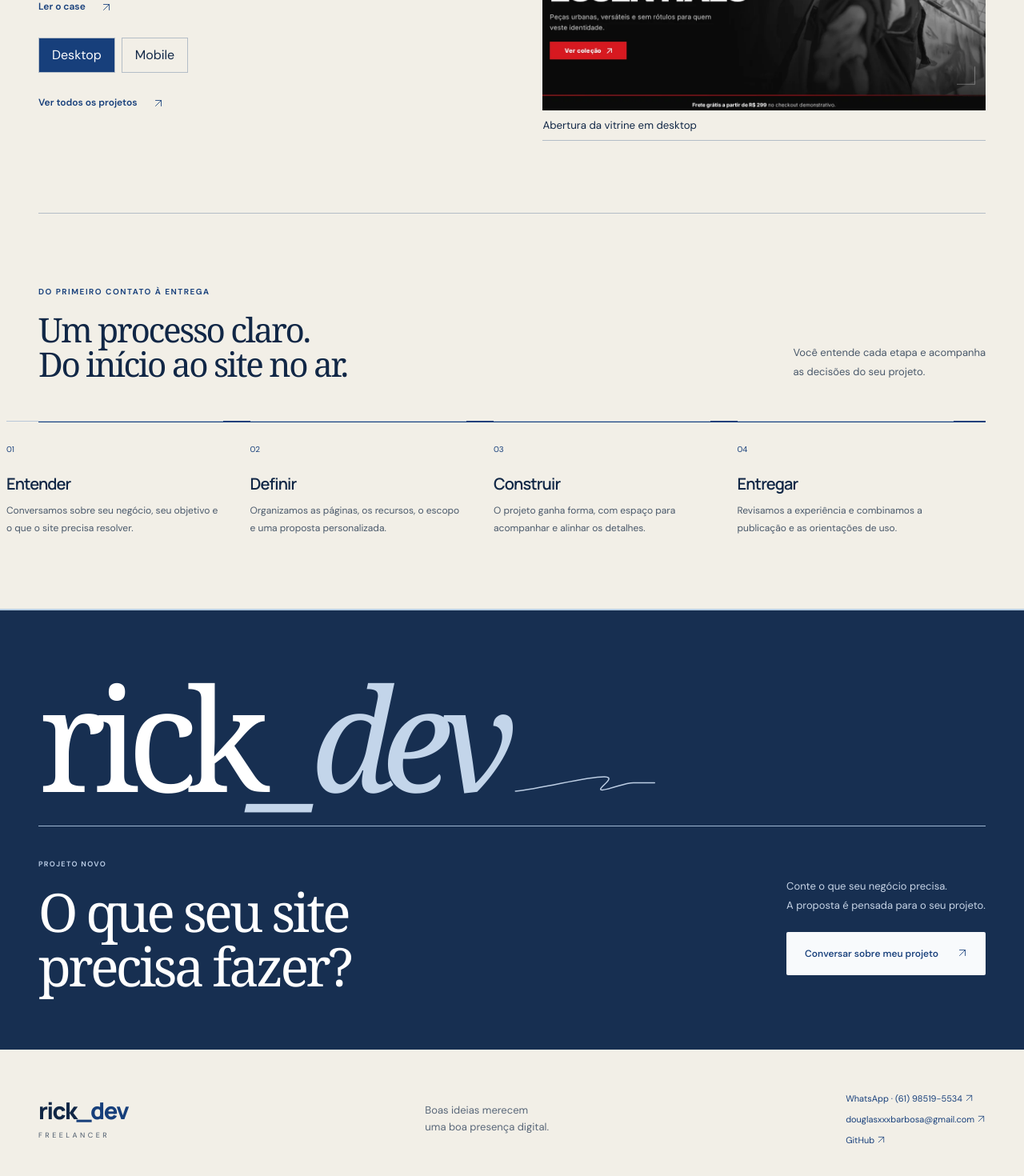
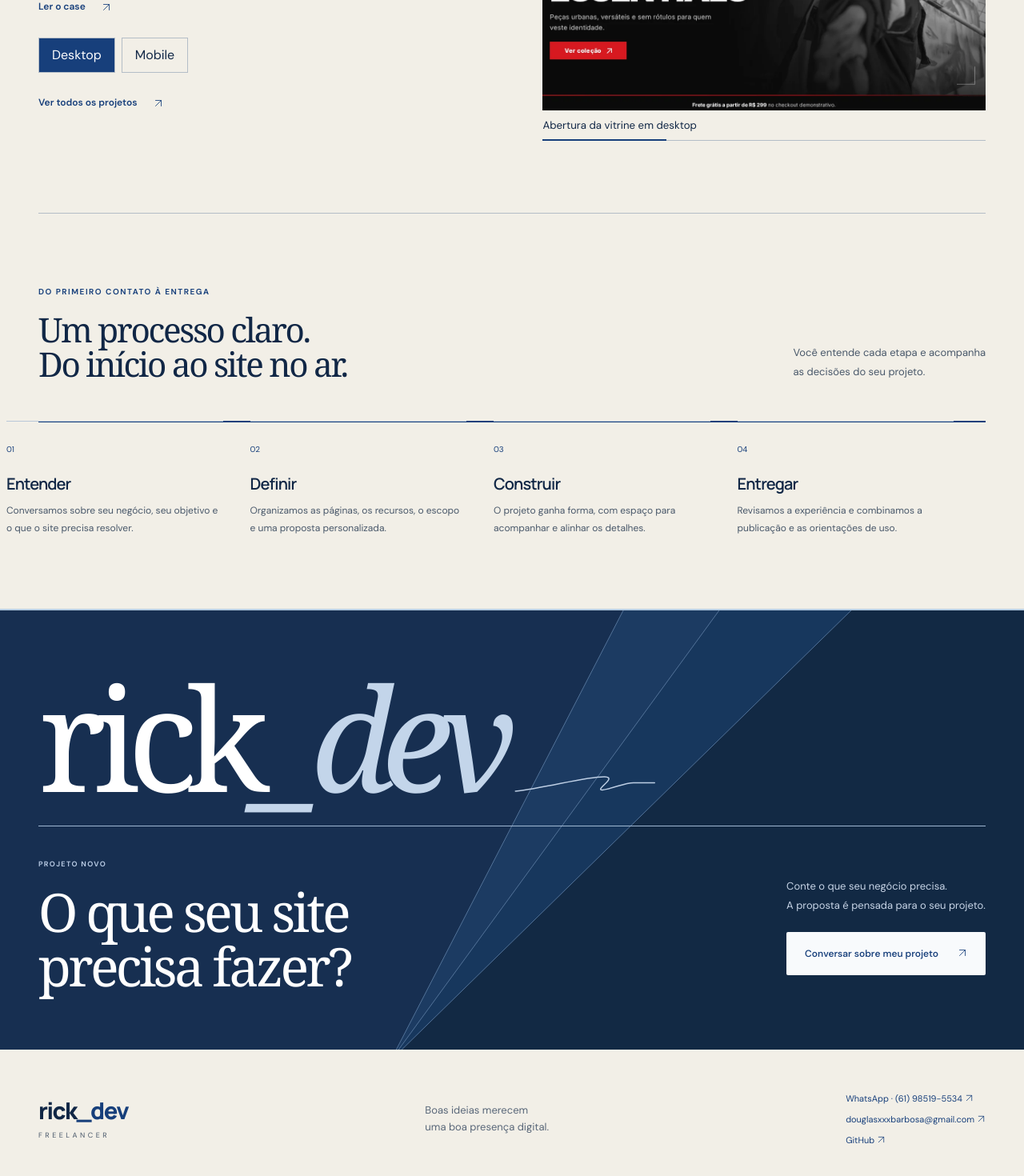
Before and after one commit to rick-dev-rick/rick-dev-freelancer, a React (Vite) app: page / in a window 1280 px wide. Shown: the part 1660-3130 px from the top of the page at 80% size. Built offline with nearby package versions, Linux system fonts and the light colour scheme.

Commit message:
Coreografa os três níveis de azul do Caderno de Projeto

```diff
--- a/index.html
+++ b/index.html
@@ -22,7 +22,15 @@
     <title>rick_dev — Sites para o seu negócio</title>
   </head>
   <body>
-    <div id="root"></div>
+    <div id="root"><noscript>
+      <main class="caderno container">
+        <p>rick_dev · Desenvolvimento Front-end</p>
+        <h1>Interfaces com intenção.</h1>
+        <p>Sites institucionais, landing pages, catálogos e interfaces.</p>
+        <h2>O que seu site precisa fazer?</h2>
+        <a class="button" href="https://wa.me/5561985195534">Conversar sobre meu projeto</a>
+      </main>
+    </noscript></div>
     <script type="module" src="/src/main.jsx"></script>
   </body>
 </html>
--- a/src/components/CTA.jsx
+++ b/src/components/CTA.jsx
@@ -2,7 +2,14 @@ import Icon from "./Icon";
 import { Link } from "react-router-dom";
 export default function CTA({ signed = false }) {
   return (
-    <section className="cta-band" data-scene={signed ? "signature" : undefined}>
+    <section className="cta-band" data-scene={signed ? "signature" : "invitation"}>
+      {signed && (
+        <svg className="ink-leaves" aria-hidden="true" focusable="false" viewBox="0 0 600 400" preserveAspectRatio="none">
+          <g className="ink-leaf far"><path d="M20 410 L265 -60 H640 V410 Z" /></g>
+          <g className="ink-leaf middle"><path d="M20 410 L366 -60 H640 V410 Z" /></g>
+          <g className="ink-leaf near"><path d="M20 410 L505 -60 H640 V410 Z" /></g>
+        </svg>
+      )}
       {signed && (
         <div className="container colophon" aria-hidden="true">
           <span>rick</span><span>_dev</span>
--- a/src/pages/Home.jsx
+++ b/src/pages/Home.jsx
@@ -63,7 +63,7 @@ function CaseStudy() {
           {previous && <span key={previous} className="study-previous" aria-hidden="true" style={{ backgroundImage: `url(${views[previous].src})` }} />}
           <img ref={plate} key={view} className={previous ? "print-change" : undefined} src={image.src} alt={image.caption} width={image.width} height={image.height} loading="lazy" />
         </div>
-        <figcaption aria-live="polite"><span key={view} className={previous ? "print-caption" : undefined}>{notice || image.caption}</span></figcaption>
+        <figcaption data-view={view} aria-live="polite"><span key={view} className={previous ? "print-caption" : undefined}>{notice || image.caption}</span></figcaption>
       </figure>
     </section>
   );
--- a/src/styles.css
+++ b/src/styles.css
@@ -8,3 +8,4 @@
 @import "./styles/responsive-mobile.css";
 @import "./styles/caderno.css";
 @import "./styles/motion.css";
+@import "./styles/blue-motion.css";
--- /dev/null
+++ b/src/styles/blue-motion.css
@@ -0,0 +1,58 @@
+/* A signed colophon opens like inked sheets pivoting at the binding. */
+.cta-band { isolation: isolate; overflow: clip; }
+.ink-leaves {
+  position: absolute; inset: 0 0 0 auto; height: 100%; width: 64%;
+  z-index: -1; pointer-events: none;
+}
+.ink-leaf { transform-origin: 20px 410px; }
+.ink-leaf path { stroke: #527298; stroke-width: 1; vector-effect: non-scaling-stroke; }
+.ink-leaf.far { fill: #1c3b62; --angle: 29deg; }
+.ink-leaf.middle { fill: #17375d; --angle: 20deg; }
+.ink-leaf.near { fill: #122944; --angle: 12deg; }
+
+.study-figure figcaption { position: relative; }
+.study-figure figcaption::after {
+  content: ""; position: absolute; left: 0; bottom: -1px;
+  width: 28%; height: 2px; background: var(--blue); pointer-events: none;
+  transform: translateX(0);
+}
+.study-figure figcaption[data-view="Mobile"]::after { transform: translateX(257%); }
+
+@media (max-width: 760px) {
+  .ink-leaves { width: 83%; height: 62%; }
+  .ink-leaf { transform-origin: 600px 0; }
+  .ink-leaf.far { --angle: -21deg; }
+  .ink-leaf.middle { --angle: -12deg; }
+  .ink-leaf.near { display: none; }
+}
+
+@media (prefers-reduced-motion: no-preference) {
+  @keyframes open-ink-leaf {
+    from { transform: rotate(var(--angle)); }
+    to { transform: rotate(0); }
+  }
+  @keyframes turn-paper-edge {
+    from { transform: scaleY(1); }
+    to { transform: scaleY(0); }
+  }
+  .cta-band[data-printed]::after {
+    content: ""; position: absolute; inset: -1px 0 auto; z-index: -1;
+    height: min(9%,36px); background: var(--sheet); pointer-events: none;
+    clip-path: polygon(0 0,100% 0,100% 12%,0 100%);
+    transform-origin: top;
+    animation: turn-paper-edge calc(var(--cut)*.68) var(--settle) both;
+  }
+  [data-scene="signature"][data-printed]::after { height: min(14%,64px); }
+  [data-scene="signature"][data-printed] .ink-leaf {
+    animation: open-ink-leaf calc(var(--cut)*1.24) var(--settle) backwards;
+  }
+  [data-scene="signature"][data-printed] .middle { animation-delay: var(--beat); }
+  [data-scene="signature"][data-printed] .near { animation-delay: calc(var(--beat)*2); }
+  [data-scene="invitation"][data-printed]::before { background: #809fbd; width: 38%; }
+  .study-figure figcaption::after { transition: transform calc(var(--cut)*.72) var(--print-ease); }
+  .caderno :is(.view-switch,.project-filters) button:not(:disabled),
+  .caderno .button:not(:disabled) { transition: transform 120ms ease-out, background-color 120ms ease-out; }
+  .caderno :is(.view-switch,.project-filters) button:not(:disabled):active { transform: translateY(1px); }
+  .caderno .button:not(:disabled):active { transform: translateY(1px) scale(.985); }
+  .caderno :is(.view-switch,.project-filters) button:focus-visible { text-decoration: underline; text-underline-offset: .19em; }
+}
```
